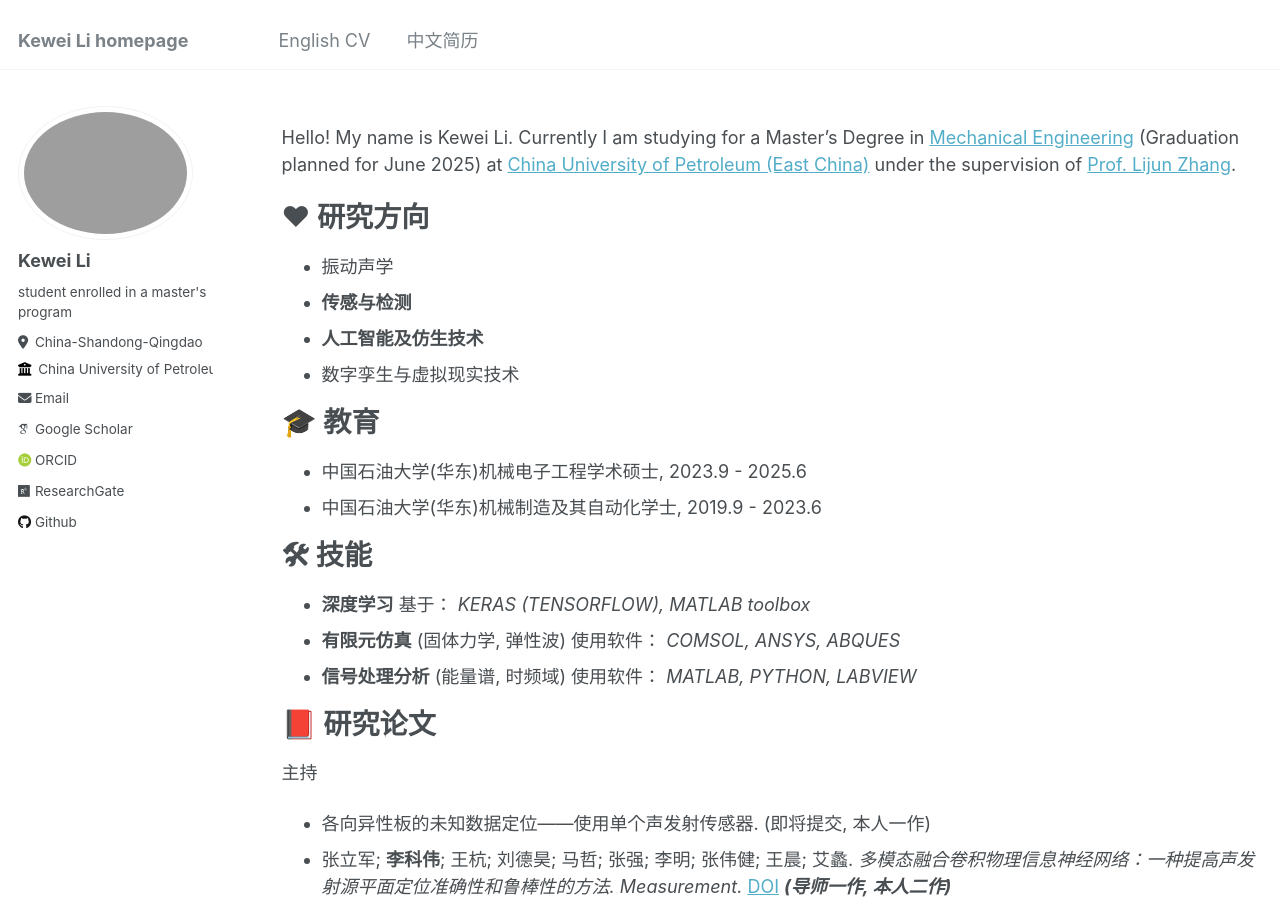
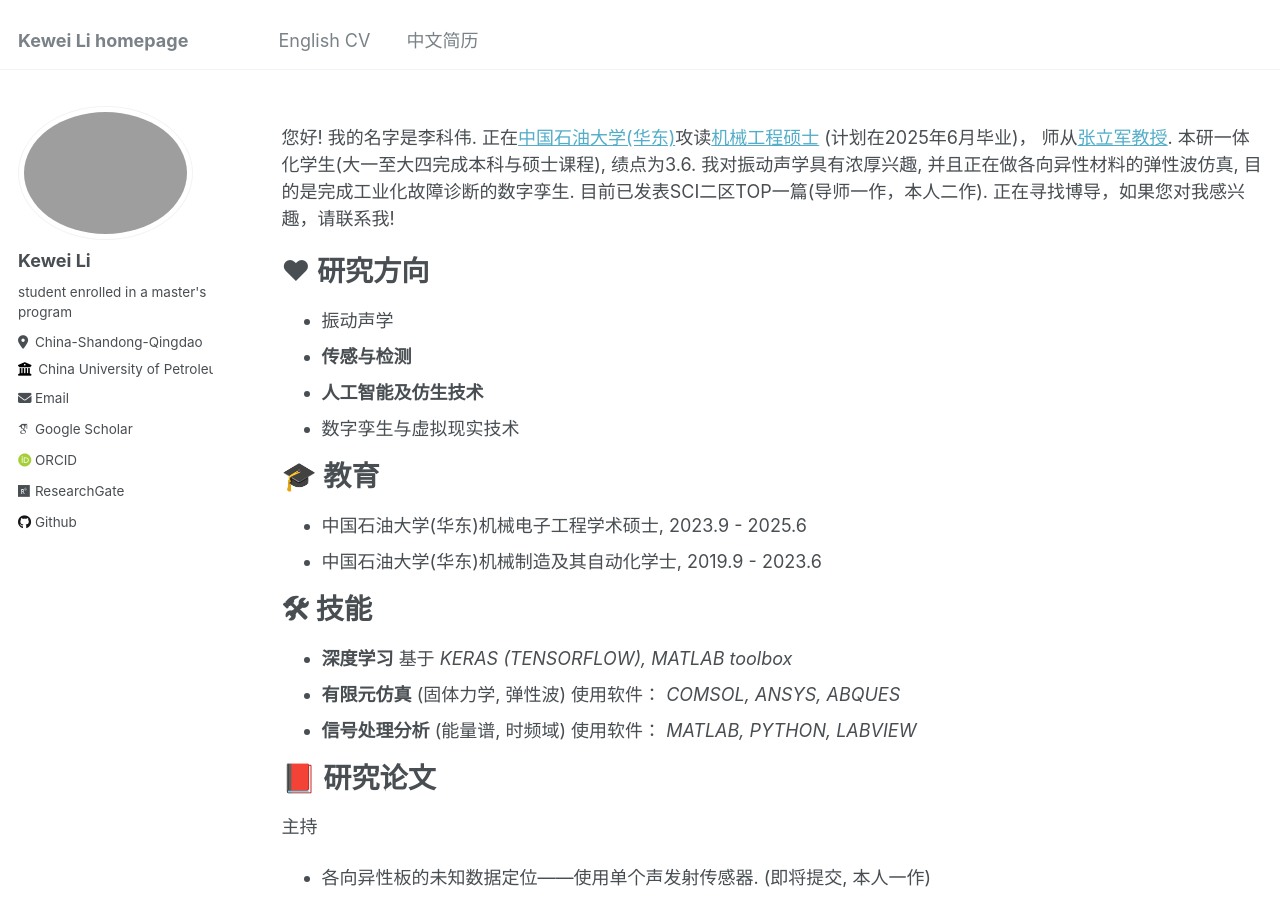
Before and after one commit to TheHangedManC/TheHangedManC-thehangedmanc.github.io, a Jekyll site: the page built from _pages/publications.md, in a window 1280 px wide and 900 px high. Built offline with Jekyll 4.4.1, drawn with Linux system fonts in a browser that asks for light colours; some web fonts are replaced.

Commit message:
Update publications.md

```diff
--- a/_pages/publications.md
+++ b/_pages/publications.md
@@ -7,7 +7,8 @@ author_profile: true
 
 {% include base_path %}
 
-Hello! My name is Kewei Li. Currently I am studying for a Master's Degree in [Mechanical Engineering](https://cmee.upc.edu.cn/) (Graduation planned for June 2025) at [China University of Petroleum (East China)](https://www.upc.edu.cn/) under the supervision of [Prof. Lijun Zhang](https://cmee.upc.edu.cn/2024/0304/c21292a424244/page.htm).
+您好! 我的名字是李科伟. 正在[中国石油大学(华东)](https://www.upc.edu.cn/)攻读[机械工程硕士](https://cmee.upc.edu.cn/) (计划在2025年6月毕业)， 师从[张立军教授](https://cmee.upc.edu.cn/2024/0304/c21292a424244/page.htm).
+本研一体化学生(大一至大四完成本科与硕士课程), 绩点为3.6. 我对振动声学具有浓厚兴趣, 并且正在做各向异性材料的弹性波仿真, 目的是完成工业化故障诊断的数字孪生. 目前已发表SCI二区TOP一篇(导师一作，本人二作). 正在寻找博导，如果您对我感兴趣，请联系我!
 
 ❤ 研究方向
 ======
@@ -23,7 +24,7 @@ Hello! My name is Kewei Li. Currently I am studying for a Master's Degree in [Me
 
 🛠 技能
 ======
-*   **深度学习** 基于： *KERAS (TENSORFLOW), MATLAB toolbox*
+*   **深度学习** 基于 *KERAS (TENSORFLOW), MATLAB toolbox*
 *   **有限元仿真** (固体力学, 弹性波) 使用软件： *COMSOL, ANSYS, ABQUES*
 *   **信号处理分析** (能量谱, 时频域) 使用软件： *MATLAB, PYTHON, LABVIEW*
 
```
